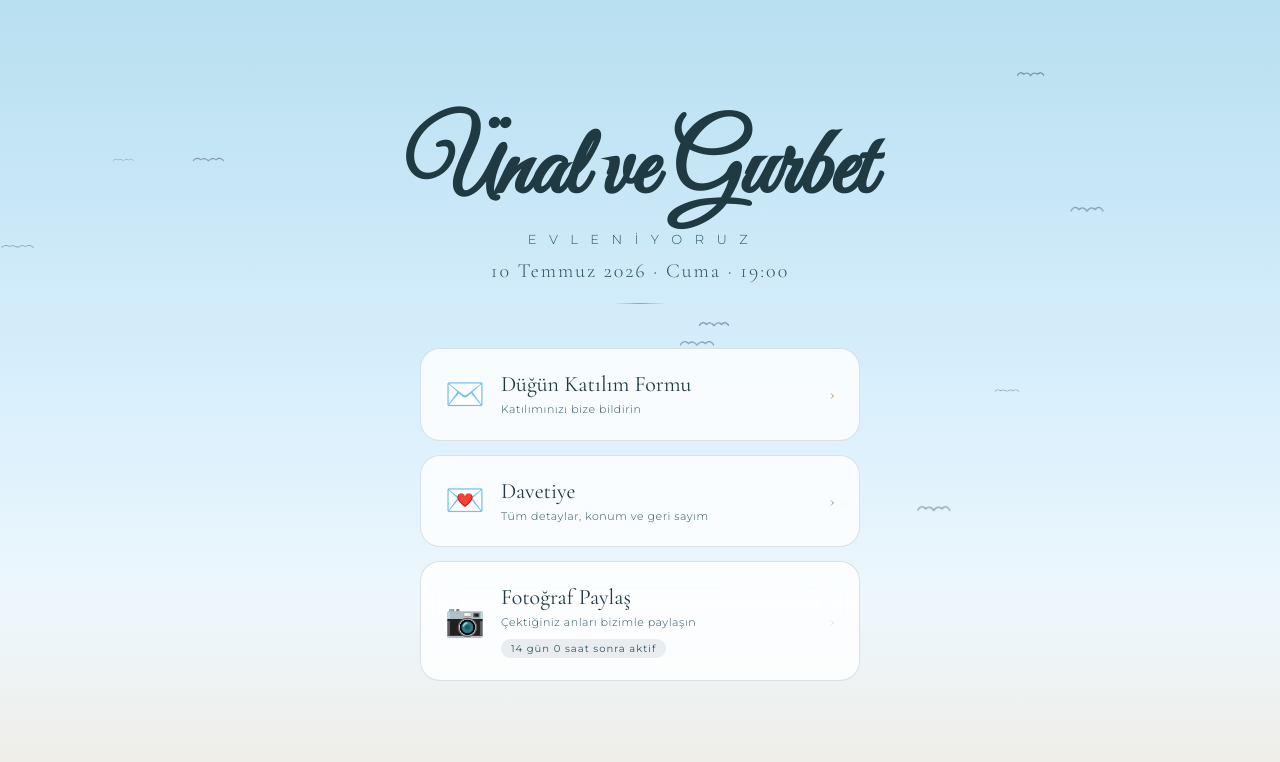
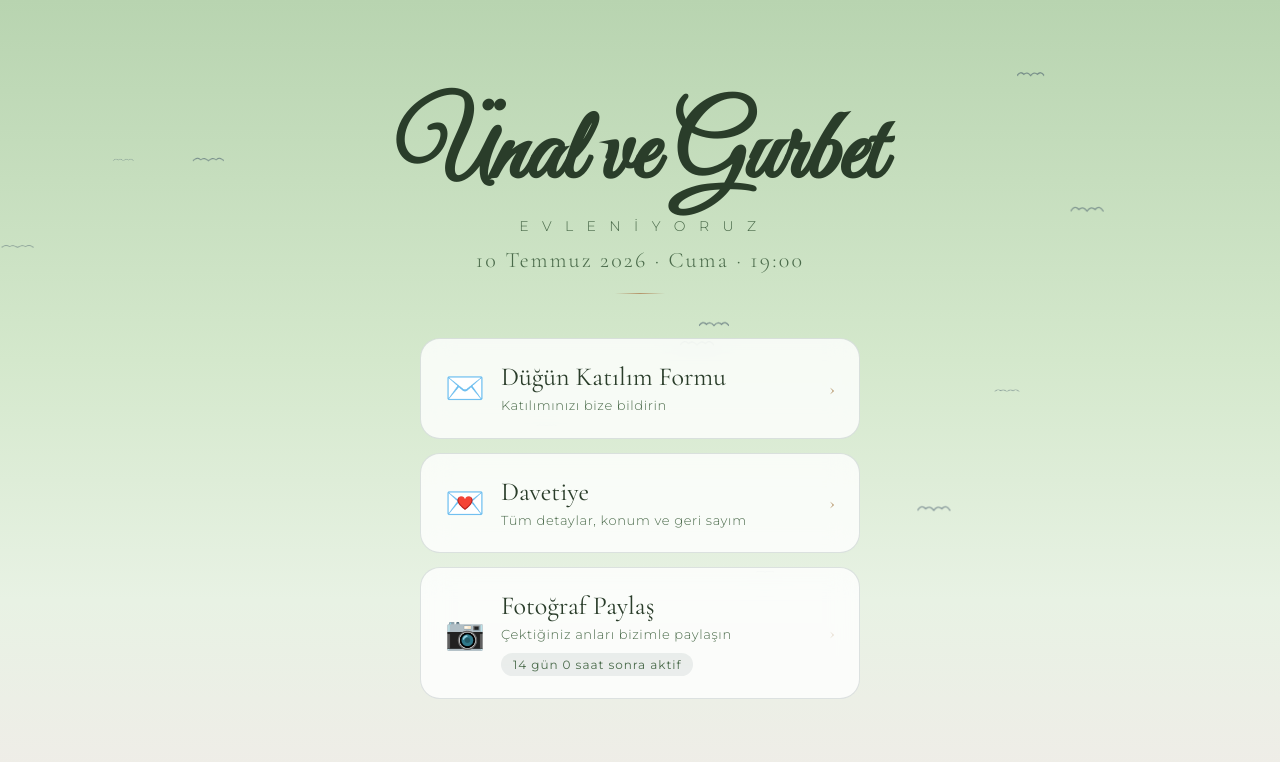
Before and after one commit to davullcu/dugun-fotograflar, a website: page index.html in a window 1280 px wide. Drawn offline with nearby package versions, Linux system fonts and the light colour scheme.

Commit message:
Add files via upload

```diff
--- a/index.html
+++ b/index.html
@@ -10,14 +10,14 @@
   <style>
     *, *::before, *::after { box-sizing: border-box; margin: 0; padding: 0; }
     :root {
-      --teal:    #1f3a42;
-      --teal-lt: #2e5566;
-      --sky1:    #b8dff0;
-      --sky2:    #d6eefc;
-      --sky3:    #edf7fd;
-      --cream:   #faf6f0;
-      --gold:    #b89c72;
-      --rose:    #c9a0a8;
+      --teal:    #2a3d2a;
+      --teal-lt: #4a6a4a;
+      --sky1:    #b8d4b0;
+      --sky2:    #d4e8cc;
+      --sky3:    #e8f2e4;
+      --cream:   #f8f4ee;
+      --gold:    #b5956a;
+      --rose:    #8ab08a;
     }
     html { scroll-behavior: smooth; }
     body {
@@ -38,7 +38,7 @@
       justify-content: center;
       overflow: hidden;
       background: linear-gradient(180deg,
-        var(--sky1) 0%, var(--sky2) 45%, var(--sky3) 75%, #f0ece4 100%);
+        var(--sky1) 0%, var(--sky2) 45%, var(--sky3) 75%, #f0ece8 100%);
     }
 
     #birds { position: absolute; inset: 0; z-index: 1; pointer-events: none; overflow: hidden; }
@@ -62,18 +62,18 @@
     }
     .couple-names {
       font-family: 'Great Vibes', cursive;
-      font-size: clamp(56px, 12vw, 96px);
+      font-size: clamp(64px, 14vw, 100px);
       color: var(--teal); line-height: 1.1;
     }
     .evleniyoruz {
       font-family: 'Montserrat', sans-serif;
-      font-weight: 300; font-size: clamp(10px, 2vw, 13px);
+      font-weight: 300; font-size: clamp(12px, 2.5vw, 14px);
       letter-spacing: 0.35em; color: var(--teal-lt); margin-top: 6px;
     }
     .hero-date {
       margin-top: 12px;
       font-family: 'Cormorant Garamond', serif;
-      font-size: clamp(15px, 3vw, 20px); font-weight: 300;
+      font-size: clamp(17px, 3.5vw, 22px); font-weight: 300;
       color: var(--teal-lt); letter-spacing: 0.1em;
     }
 
@@ -111,11 +111,11 @@
     .card-body { flex: 1; text-align: left; }
     .card-title {
       font-family: 'Cormorant Garamond', serif;
-      font-size: clamp(18px, 4vw, 22px); font-weight: 400; color: var(--teal);
+      font-size: clamp(20px, 5vw, 26px); font-weight: 400; color: var(--teal);
     }
     .card-desc {
       font-family: 'Montserrat', sans-serif;
-      font-weight: 300; font-size: 11px; color: var(--teal-lt);
+      font-weight: 300; font-size: 13px; color: var(--teal-lt);
       letter-spacing: 0.05em; margin-top: 4px; line-height: 1.5;
     }
     .card-arrow {
@@ -126,9 +126,9 @@
 
     .card-badge {
       display: inline-block; margin-top: 8px;
-      padding: 3px 10px; border-radius: 100px;
+      padding: 4px 12px; border-radius: 100px;
       font-family: 'Montserrat', sans-serif;
-      font-size: 10px; font-weight: 400; letter-spacing: 0.1em;
+      font-size: 12px; font-weight: 400; letter-spacing: 0.08em;
     }
     .badge-soon { background: rgba(31,58,66,0.08); color: var(--teal-lt); }
     .badge-open { background: rgba(46,165,110,0.12); color: #2e7d32; }
```
Also changed, not shown: davetiye.html (+14 -14 lines), fotograf.html (+10 -10 lines), katilim.html (+12 -12 lines).
